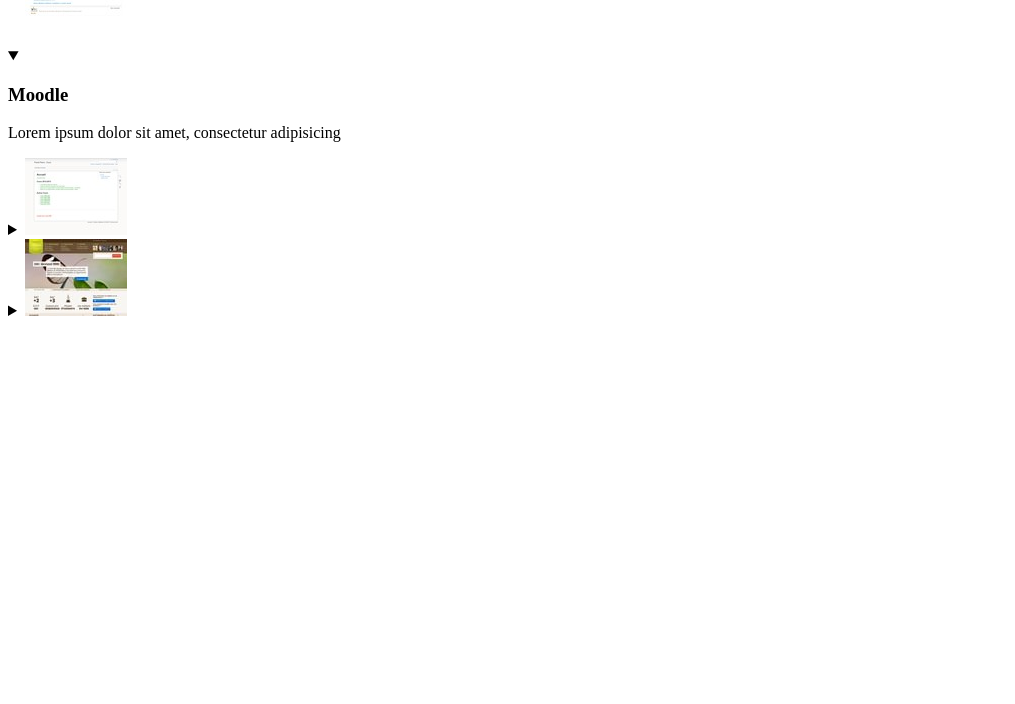
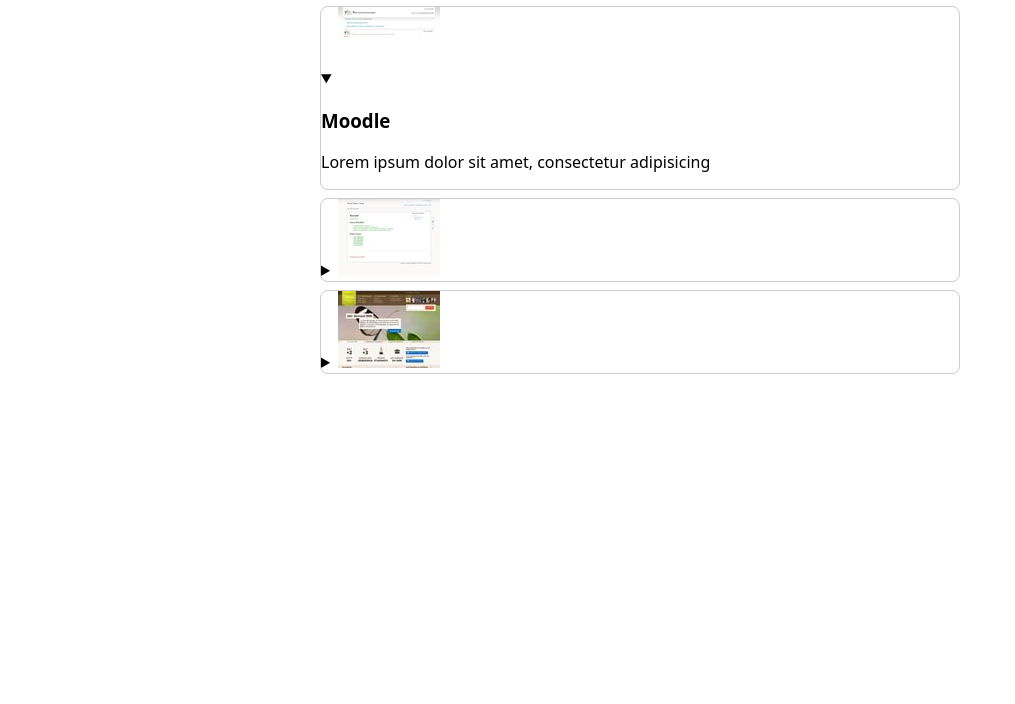
Before and after one commit to MMI-NFC-2026/sae105-r112-tp4-mwmanu, a plain HTML site: page index.html in a window 1280 px wide. Shown: the part 96-800 px from the top of the page, without its empty margins (0-1015 px from the left). Drawn offline with Linux system fonts and the light colour scheme.

Commit message:
CSS : mise en page de base de l'accordéon

```diff
--- a/src/css/components/accordeon.css
+++ b/src/css/components/accordeon.css
@@ -1,3 +1,22 @@
 /**
 * Accordeon
 */
+body {
+  font-family: system-ui, sans-serif;
+  margin: 0 auto;
+  max-width: 40rem;
+  padding: 1rem;
+}
+
+.accordeon {
+  display: flex;
+  flex-direction: column;
+  gap: 0.5rem;
+}
+
+.accordeon > details {
+  border: 1px solid #ccc;
+  border-radius: 0.5rem;
+  overflow: hidden;
+  background-color: #fff;
+}
```
